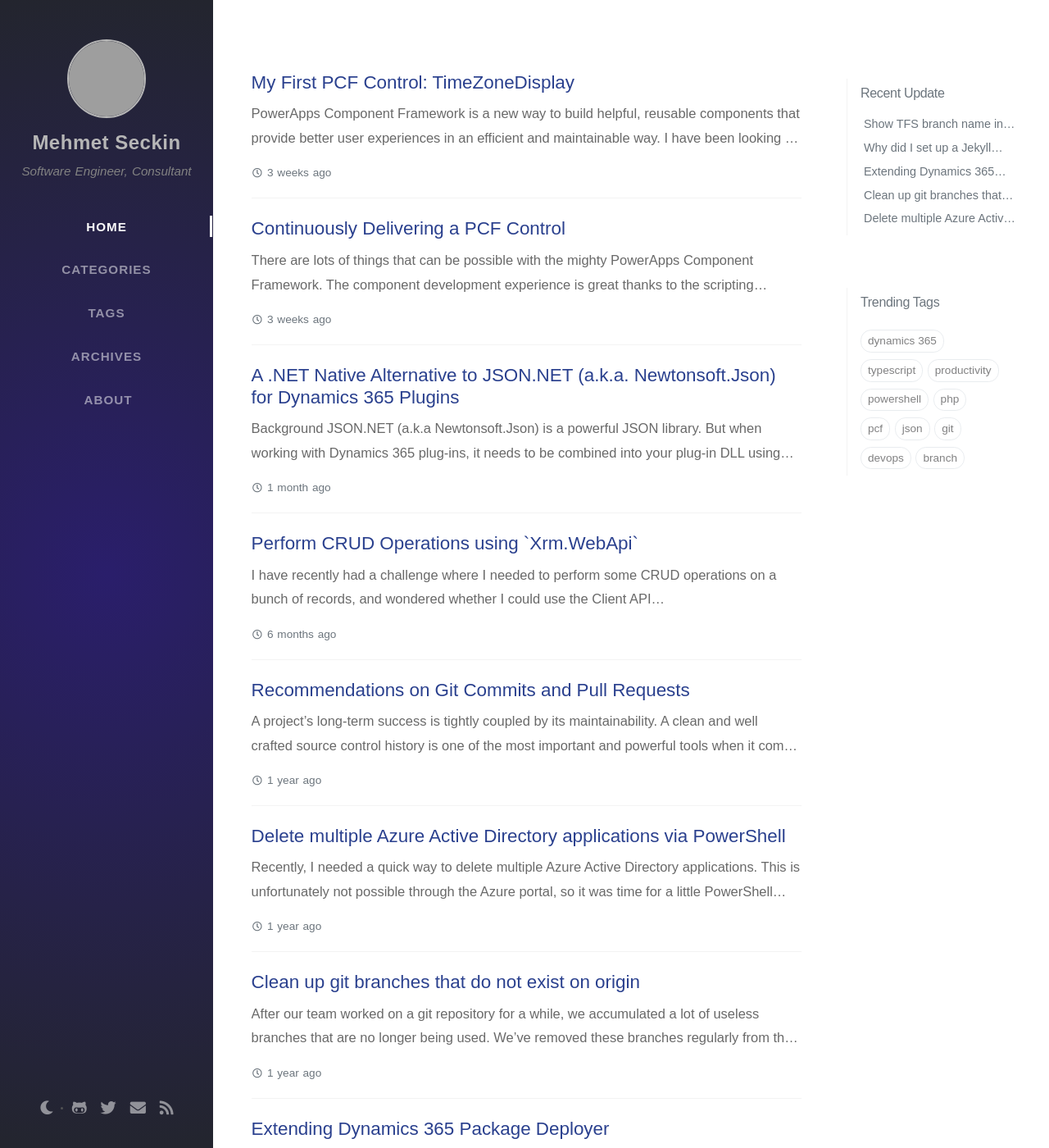
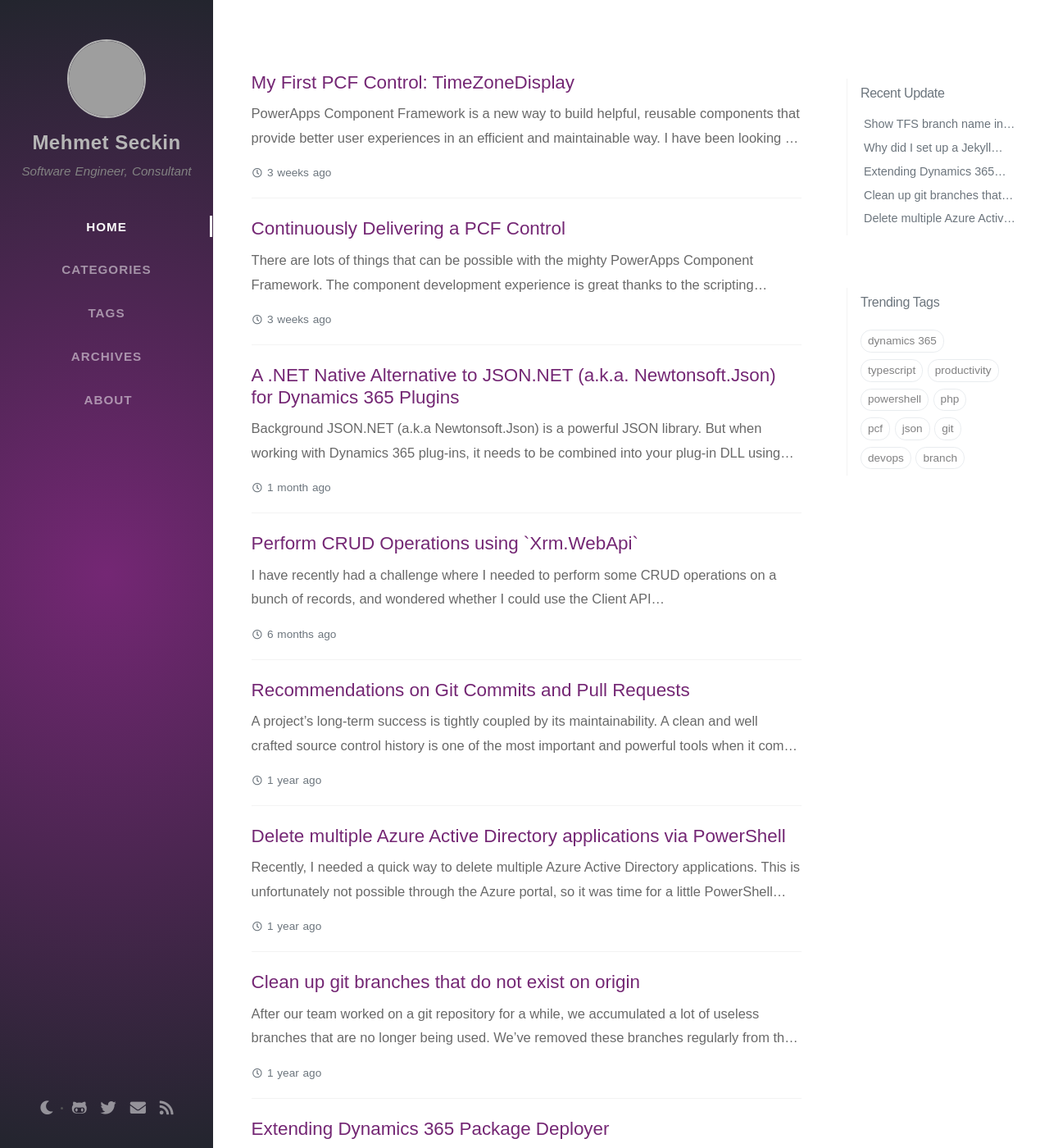
Before and after one commit to mehmetseckin/mehmetseckin.github.io, a Jekyll site: the page built from index.html, in a window 1280 px wide and 1400 px high. Shown: the whole window at 82% size. Built offline with Jekyll 4.4.1, drawn with Linux system fonts in a browser that asks for light colours; nearby versions of some CDN libraries; some web fonts are replaced; the list of posts is cut into pages by our own code; comment, search, counter and statistics services are not loaded; grey boxes are pictures that could not be loaded.

Commit message:
Adjust colors

```diff
--- a/assets/css/_colors/light-typography.scss
+++ b/assets/css/_colors/light-typography.scss
@@ -24,7 +24,7 @@
 
   --blockquote-text-color: #9a9a9a;
 
-  --link-color: #2a408e;
+  --link-color: #742774;
 
   --link-underline-color: #dee2e6;
 
@@ -45,7 +45,7 @@
   /* Sidebar */
 
   --sidebar-bg: radial-gradient(
-    circle, rgba(42, 30, 107, 1) 0%, rgba(35, 37, 46, 1) 100%);
+    circle, rgba(116, 39, 116, 1) 0%, rgba(35, 37, 46, 1) 100%);
 
   --nav-cursor-color: #fcfcfc;
 
@@ -71,15 +71,15 @@
 
   --btn-patinator-text-color: #555555;
 
-  --btn-active-bg: #2a408e;
+  --btn-active-bg: #742774;
 
-  --btn-active-border-color: #007bff;
+  --btn-active-border-color: #f5acf5;
 
   --btn-text-color: #f8f8f8;
 
   --btn-paginator-border-color: #f1f1f1;
 
-  --btn-paginator-shadow: #4b92d2;
+  --btn-paginator-shadow: #e9c8e9;
 
   /* Posts */
 
--- a/assets/css/main.scss
+++ b/assets/css/main.scss
@@ -87,7 +87,7 @@ $tab-count: {{ site.data.tabs | size }};
   z-index: 99;
   -webkit-transition: transform 0.4s ease;
   transition: transform 0.4s ease;
-  background: rgb(42, 30, 107);
+  background: rgb(116, 39, 116);
   background: var(--sidebar-bg);
   a {
     @include sidebar-icon;
```
